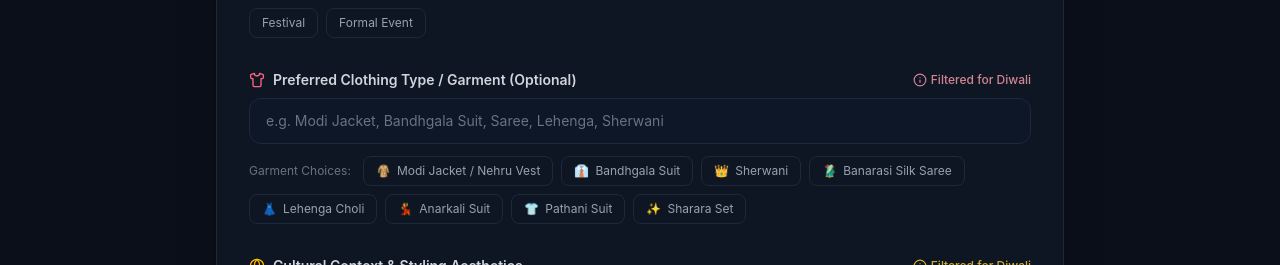
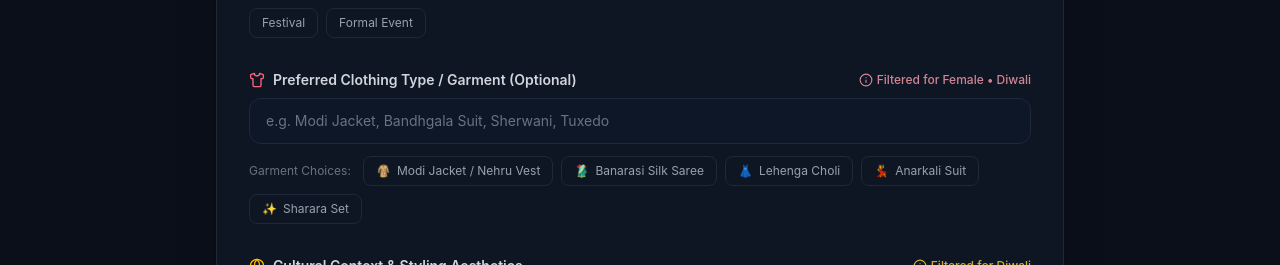
Before and after one commit to GlockyDeep/otfit-ai-wardrobe-studio, a React (Vite) app in the folder frontend/: page / in a window 1280 px wide. Shown: the part 535-800 px from the top of the page. Built offline with nearby package versions, Linux system fonts and the light colour scheme; no server answers; a web font is replaced by a local one.

Commit message:
fix: enforce strict gender-based candidate garment filtering for Male and Female outfits

```diff
--- a/frontend/src/components/RecommendationForm.tsx
+++ b/frontend/src/components/RecommendationForm.tsx
@@ -37,6 +37,13 @@ const ALL_GARMENT_CHIPS: GarmentChip[] = [
   { label: 'Sharara Set', emoji: '✨' },
   { label: 'Co-ord Set', emoji: '👚' }
 ];
+
+// Gender-specific garment filters
+const GENDER_GARMENT_MAP: Record<GenderOption, string[]> = {
+  Male: ['Tuxedo', 'Modi Jacket / Nehru Vest', 'Bandhgala Suit', 'Sherwani', 'Blazer with Trousers', 'Pathani Suit', 'Co-ord Set'],
+  Female: ['Banarasi Silk Saree', 'Lehenga Choli', 'Anarkali Suit', 'Sharara Set', 'Blazer with Trousers', 'Co-ord Set', 'Modi Jacket / Nehru Vest'],
+  Other: ['Modi Jacket / Nehru Vest', 'Bandhgala Suit', 'Co-ord Set', 'Blazer with Trousers', 'Pathani Suit']
+};
 
 const ALL_CULTURES: CultureOption[] = [
   'South Asian',
@@ -92,21 +99,28 @@ export const RecommendationForm: React.FC<FormProps> = ({ onSubmit, isLoading })
     return ALL_CULTURES;
   };
 
-  // Compute available garment choices based on occasion
-  const getAvailableGarmentChips = (occ: string): GarmentChip[] => {
+  // Compute available garment choices based on Gender AND Occasion
+  const getAvailableGarmentChips = (occ: string, gender: GenderOption): GarmentChip[] => {
+    const allowedForGender = GENDER_GARMENT_MAP[gender] || ALL_GARMENT_CHIPS.map(g => g.label);
     const key = occ ? occ.trim().toLowerCase() : '';
+
+    let allowedForOccasion = ALL_GARMENT_CHIPS.map(g => g.label);
     for (const [mappedOcc, validLabels] of Object.entries(OCCASION_GARMENT_MAP)) {
       if (key.includes(mappedOcc)) {
-        return ALL_GARMENT_CHIPS.filter(chip => validLabels.includes(chip.label));
+        allowedForOccasion = validLabels;
+        break;
       }
     }
-    return ALL_GARMENT_CHIPS;
+
+    return ALL_GARMENT_CHIPS.filter(
+      chip => allowedForGender.includes(chip.label) && allowedForOccasion.includes(chip.label)
+    );
   };
 
   const availableCultures = getAvailableCultures(formData.occasion);
-  const availableGarments = getAvailableGarmentChips(formData.occasion);
+  const availableGarments = getAvailableGarmentChips(formData.occasion, formData.gender);
 
-  // Auto-adjust culture and garment if current selections are invalid for selected occasion
+  // Auto-adjust selections if current desired_garment or culture is invalid for current gender/occasion
   useEffect(() => {
     if (!availableCultures.includes(formData.culture)) {
       setFormData(prev => ({ ...prev, culture: availableCultures[0] }));
@@ -117,7 +131,7 @@ export const RecommendationForm: React.FC<FormProps> = ({ onSubmit, isLoading })
         setFormData(prev => ({ ...prev, desired_garment: '' }));
       }
     }
-  }, [formData.occasion]);
+  }, [formData.occasion, formData.gender]);
 
   const handleSubmit = (e: React.FormEvent) => {
     e.preventDefault();
@@ -131,7 +145,7 @@ export const RecommendationForm: React.FC<FormProps> = ({ onSubmit, isLoading })
 
   const handleChipClick = (occ: string) => {
     const validCultures = getAvailableCultures(occ);
-    const validGarmentChips = getAvailableGarmentChips(occ);
+    const validGarmentChips = getAvailableGarmentChips(occ, formData.gender);
     const validGarmentLabels = validGarmentChips.map(g => g.label);
 
     setFormData(prev => ({
@@ -240,19 +254,17 @@ export const RecommendationForm: React.FC<FormProps> = ({ onSubmit, isLoading })
               <Shirt className="w-4 h-4 text-rose-400" />
               <span>Preferred Clothing Type / Garment (Optional)</span>
             </label>
-            {availableGarments.length < ALL_GARMENT_CHIPS.length && (
-              <span className="text-xs text-rose-300/80 flex items-center space-x-1 font-medium">
-                <Info className="w-3.5 h-3.5" />
-                <span>Filtered for {formData.occasion}</span>
-              </span>
-            )}
+            <span className="text-xs text-rose-300/80 flex items-center space-x-1 font-medium">
+              <Info className="w-3.5 h-3.5" />
+              <span>Filtered for {formData.gender} &bull; {formData.occasion}</span>
+            </span>
           </div>
 
           <input
             type="text"
             value={formData.desired_garment || ''}
             onChange={e => setFormData(prev => ({ ...prev, desired_garment: e.target.value }))}
-            placeholder="e.g. Modi Jacket, Bandhgala Suit, Saree, Lehenga, Sherwani"
+            placeholder="e.g. Modi Jacket, Bandhgala Suit, Sherwani, Tuxedo"
             className="w-full bg-gray-900/80 border border-gray-800 rounded-xl px-4 py-3 text-sm text-gray-100 placeholder-gray-500 focus:outline-none focus:border-rose-400 focus:ring-1 focus:ring-rose-400 transition"
           />
           <div className="mt-3 flex flex-wrap gap-2">
```
Also changed, not shown: 1 other file (tests, documents, lock files or other folders).
